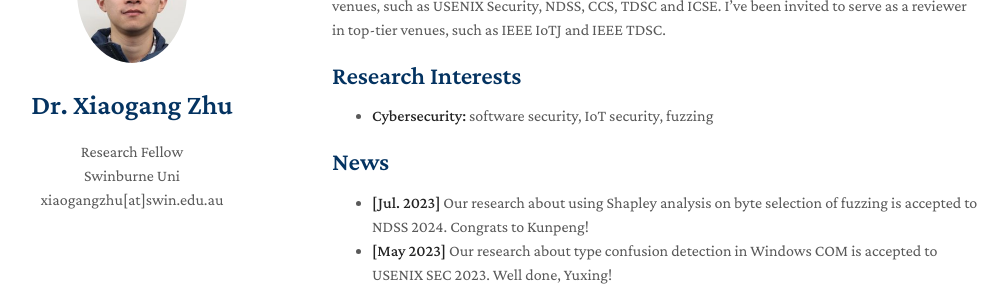
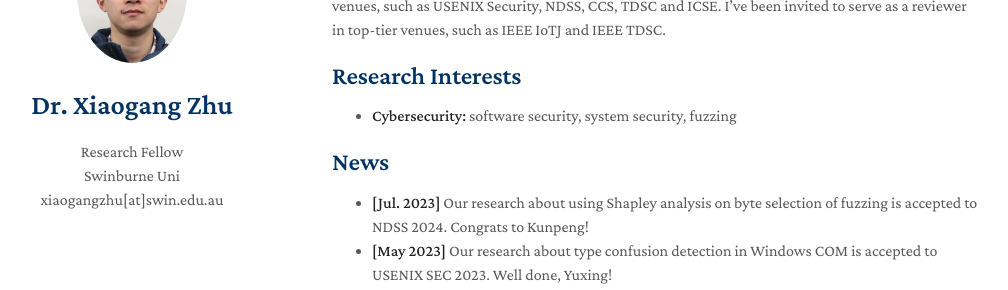
Before and after one commit to RosenZhu/rosenzhu.github.io, a Jekyll site: the page built from index.md, in a window 1280 px wide and 900 px high. Shown: the part 163-453 px from the top of the window, without its empty margins (138-1146 px from the left). Built offline with Jekyll 4.4.1, drawn with Linux system fonts in a browser that asks for light colours; nearby versions of some CDN libraries; a style sheet for code colours, icons or effects is not loaded; our own code applies the rules of GitHub Pages for plain Markdown files.

Commit message:
Update index.md

```diff
--- a/index.md
+++ b/index.md
@@ -8,7 +8,7 @@ I am a Research Fellow at Swinburne University of Technology. My research intere
 
 ## Research Interests
 
-- **Cybersecurity:** software security, IoT security, fuzzing
+- **Cybersecurity:** software security, system security, fuzzing
 <!-- - **Machine Learning:** meta-learning, incremental learning, transfer learning -->
 
 ## News
```
